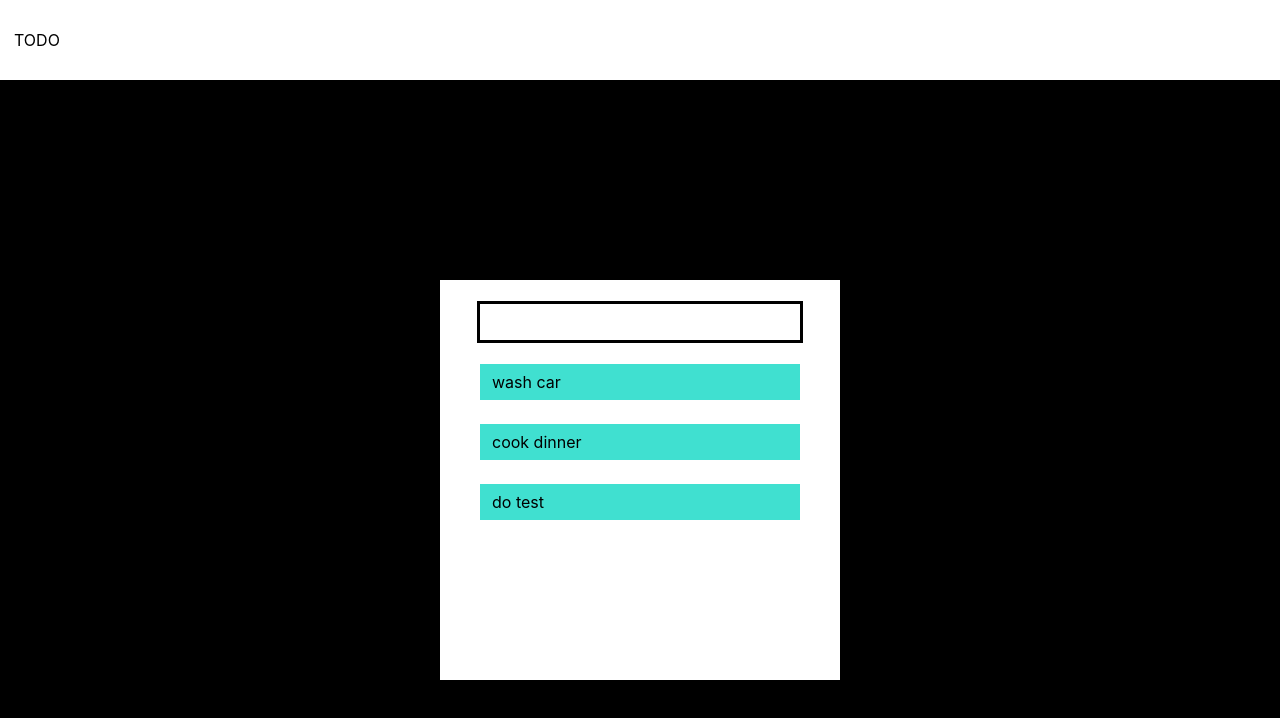
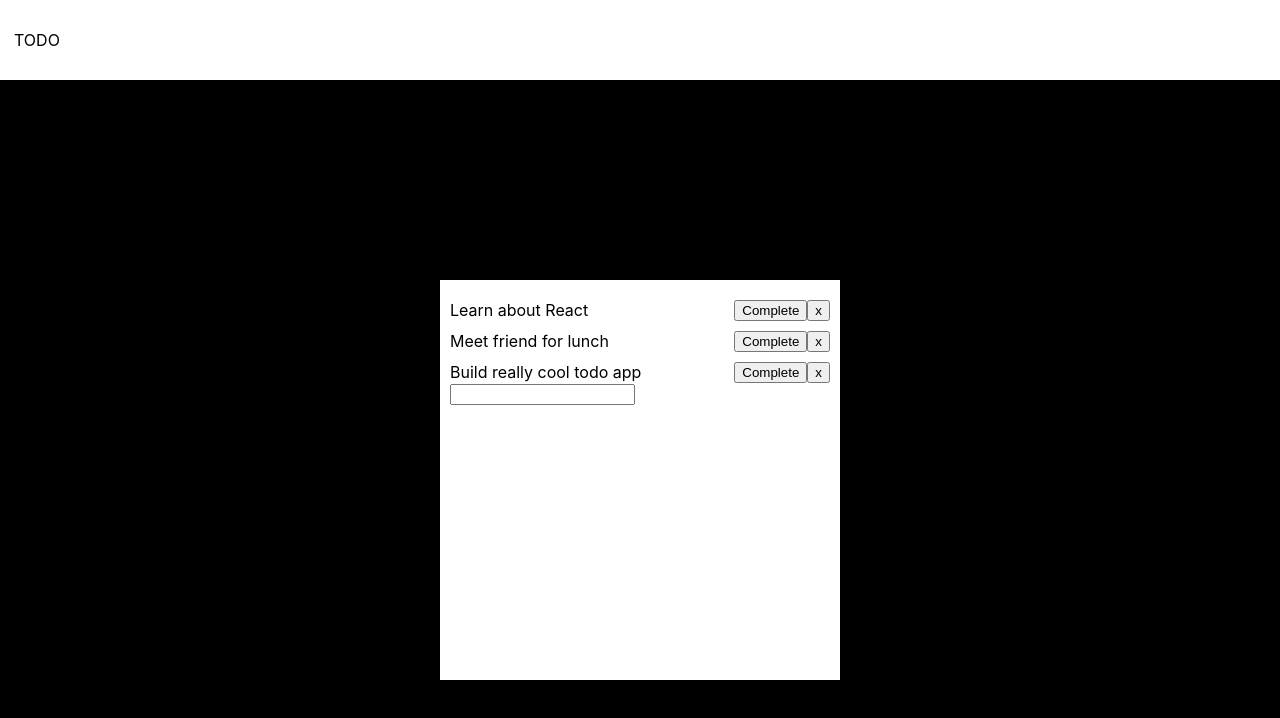
Before and after one commit to bullhornfixie/todo-list-tech-test, a React (Create React App) app: page / in a window 1280 px wide. Shown: the top 718 px of the page. Built offline with nearby package versions, Linux system fonts and the light colour scheme.

Commit message:
initial draft

```diff
--- a/src/App.js
+++ b/src/App.js
@@ -1,35 +1,82 @@
+import React from "react";
+import { useState } from 'react'
 import { Flex, Text, Box } from 'rebass'
-import './styles/App.css';
 import { colors, font, sizes } from './styles/variables.js'
 import Header from './components/header'
 import styled from 'styled-components'
+import './styles/App.css';
 
-const InputBox = styled(Box)`
-  outline-style: solid;
-  width: 80%;
-  margin-top: ${sizes.md}px;
-  height: ${sizes.lg}px;
-`
+const Todo = ({ todo, index, completeTodo, removeTodo }) => {
+  return (
 
-const tasks = ["wash car", "cook dinner", "do test"]
+    <Flex flexDirection='row' justifyContent='space-between' mt='10px'
+      className="todo"
+      style={{ textDecoration: todo.isCompleted ? "line-through" : "" }}
+    >
+      {todo.text}
+       <Flex>
+          <button onClick={() => completeTodo(index)}>Complete</button>
+          <button onClick={() => removeTodo(index)}>x</button>
+       </Flex>
+    </Flex>
+  );
+}
 
-const viewTasks = () => {
+const TodoForm = ({ addTodo }) => {
+  const [value, setValue] = useState("");
+
+  const handleSubmit = e => {
+    e.preventDefault();
+    if (!value) return;
+    addTodo(value);
+    setValue("");
+  };
+
   return (
-    tasks.map((item) => (
-      <Flex
-        width='80%'
-        bg={colors.turquoise}
-        mt={sizes.md}
-        height={sizes.lg}
-        alignItems='center'
-      >
-        <Text color={colors.black} pl={sizes.xs}>{item}</Text>
-      </Flex>
-    ))
-  )
+    <form onSubmit={handleSubmit}>
+      <input
+        type="text"
+        className="input"
+        value={value}
+        onChange={e => setValue(e.target.value)}
+      />
+    </form>
+  );
 }
 
 const App = () => {
+  const [todos, setTodos] = useState([
+    {
+      text: "Learn about React",
+      isCompleted: false
+    },
+    {
+      text: "Meet friend for lunch",
+      isCompleted: false
+    },
+    {
+      text: "Build really cool todo app",
+      isCompleted: false
+    }
+  ]);
+
+  const addTodo = text => {
+    const newTodos = [...todos, { text }];
+    setTodos(newTodos);
+  };
+
+  const completeTodo = index => {
+    const newTodos = [...todos];
+    newTodos[index].isCompleted = true;
+    setTodos(newTodos);
+  };
+
+  const removeTodo = index => {
+    const newTodos = [...todos];
+    newTodos.splice(index, 1);
+    setTodos(newTodos);
+  };
+
   return (
   <>
     <Header />
@@ -42,13 +89,21 @@
       >
         <Flex
           flexDirection='column'
-        alignItems='center'
           width='50vh'
           height='50vh'
+          padding='10px'
           bg={colors.white}
         >
-        <InputBox />
-        {viewTasks()}
+          {todos.map((todo, index) => (
+            <Todo
+              key={index}
+              index={index}
+              todo={todo}
+              completeTodo={completeTodo}
+              removeTodo={removeTodo}
+            />
+          ))}
+          <TodoForm addTodo={addTodo} />
         </Flex>
       </Flex>
   </>
--- a/src/index.js
+++ b/src/index.js
@@ -1,6 +1,6 @@
 import React from 'react';
 import ReactDOM from 'react-dom';
 import './styles/index.css';
-import App from './App';
+import App from './App.js';
 
 ReactDOM.render(<App />,document.getElementById('root'));
```
Lines whose indentation alone changed are shown as unchanged.
